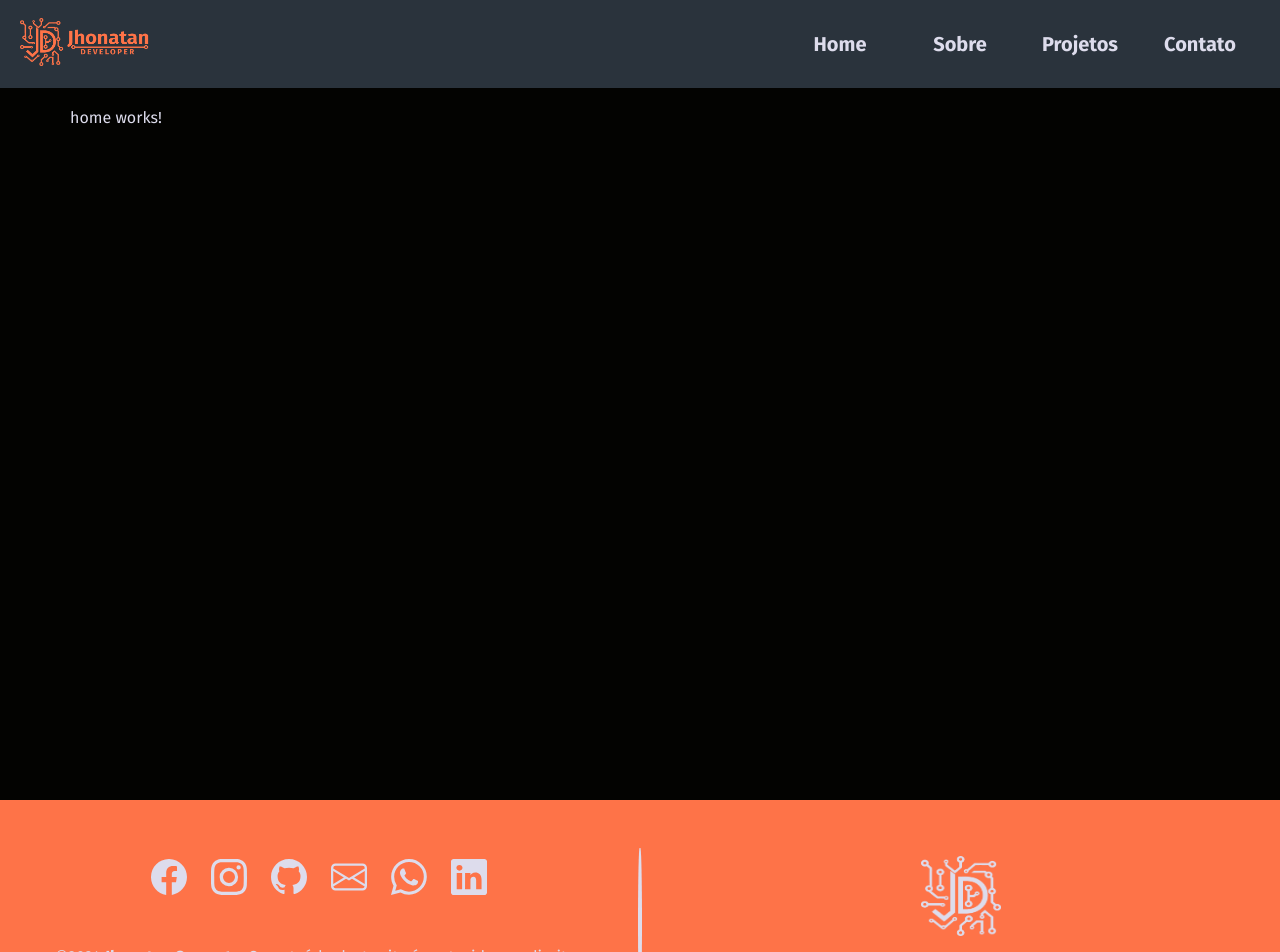
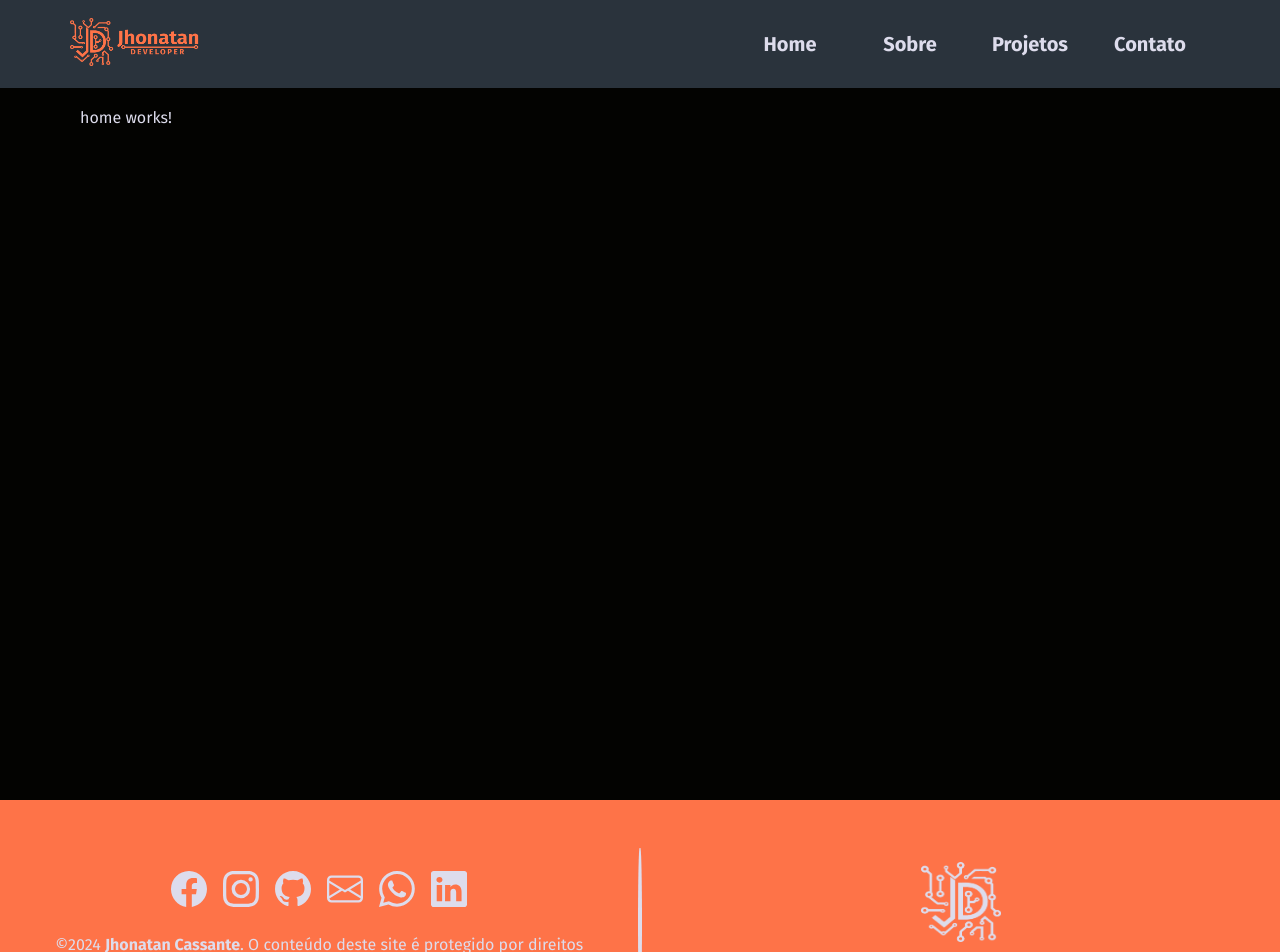
Before and after one commit to jhonatancassante/portfolio-angular, an Angular app: page /home in a window 1280 px wide. Shown: the top 952 px of the page. Built offline with nearby package versions, Linux system fonts and the light colour scheme.

Commit message:
fix: design improvements

```diff
--- a/src/app/components/footer/footer.component.scss
+++ b/src/app/components/footer/footer.component.scss
@@ -5,7 +5,7 @@ footer {
     flex-direction: column;
     justify-content: center;
     align-items: center;
-    gap: 3rem;
+    gap: 1.5rem;
     padding: 3rem;
     background-color: $primary-color;
     color: $primary-text;
@@ -15,13 +15,13 @@ footer {
         justify-content: center;
         align-items: center;
         flex-direction: column;
-        gap: 3rem;
+        gap: 1.5rem;
         flex: 1;
         height: 100%;
 
         .socials {
             display: flex;
-            gap: 1.5rem;
+            gap: 1rem;
 
             a {
                 color: $primary-text;
@@ -61,6 +61,7 @@ footer {
 
 @media screen and (min-width: 768px) {
     footer {
+        gap: 3rem;
         flex-direction: row;
         justify-content: space-around;
 
@@ -73,7 +74,7 @@ footer {
         }
 
         .right-section {
-            gap: 1.5rem;
+            gap: 0.75rem;
         }
     }
 }
--- a/src/app/components/header/header.component.scss
+++ b/src/app/components/header/header.component.scss
@@ -93,6 +93,7 @@ header {
     header {
         align-items: center;
         justify-content: space-between;
+        padding: 1.25rem 4.375rem;
 
         nav {
             flex-direction: row;
--- a/src/styles.scss
+++ b/src/styles.scss
@@ -15,9 +15,9 @@ main {
     height: calc(100vh - $header-height);
     background-color: $background-color;
     color: $primary-text;
-    padding: 20px 20px;
+    padding: 1.25rem 2rem;
 
     @media screen and (min-width: 768px) {
-        padding: 20px 70px;
+        padding: 1.25rem 5rem;
     }
 }
```
